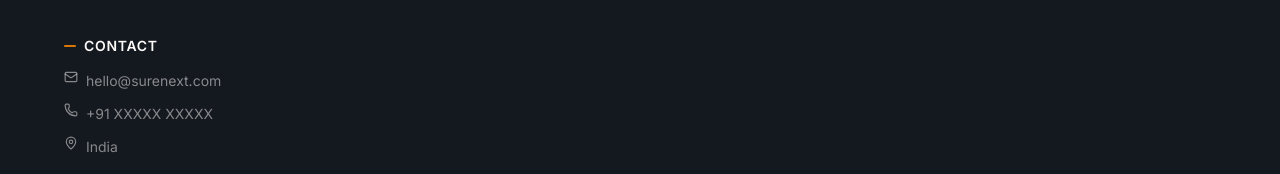
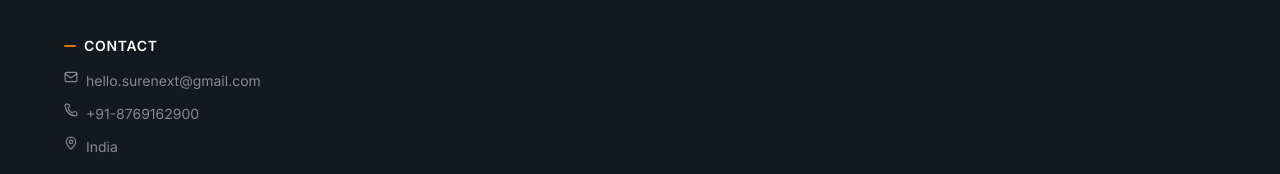
Before and after one commit to therajesh8769/surenextfrontend, a React (Vite) app: page / in a window 1280 px wide. Shown: the part 6179-6353 px from the top of the page. Built offline with nearby package versions, Linux system fonts and the light colour scheme; no server answers.

Commit message:
Update Footer.jsx

```diff
--- a/src/components/layout/Footer.jsx
+++ b/src/components/layout/Footer.jsx
@@ -108,11 +108,11 @@ export default function Footer() {
             <ul className="footer__col-links">
               <li className="footer__contact-item">
                 <Mail size={14} />
-                <a href={`mailto:${COMPANY.email}`}>{COMPANY.email}</a>
+                <a href={`mailto:hello.surenext@gmail.com`}>hello.surenext@gmail.com</a>
               </li>
               <li className="footer__contact-item">
                 <Phone size={14} />
-                <a href={`tel:${COMPANY.phone}`}>{COMPANY.phone}</a>
+                <a href={`tel:+918769162900`}>+91-8769162900</a>
               </li>
               <li className="footer__contact-item">
                 <MapPin size={14} />
```
